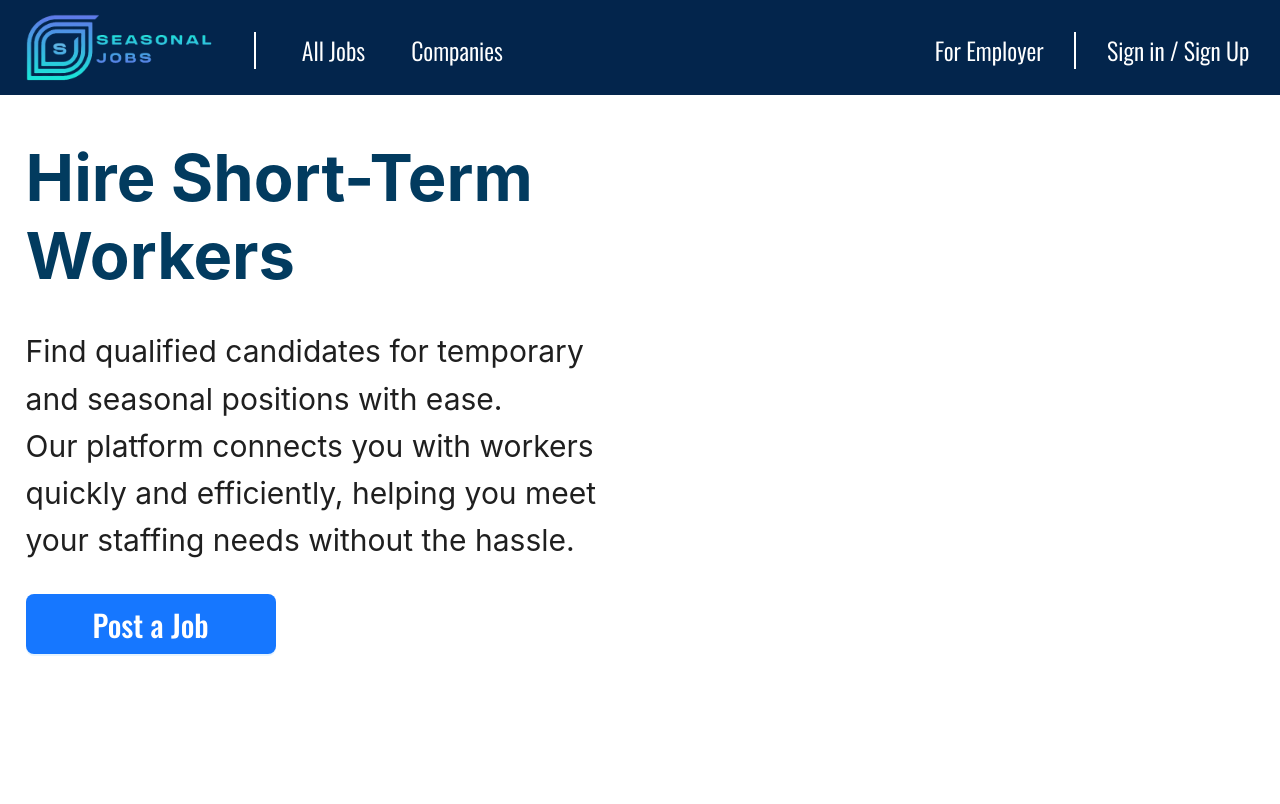
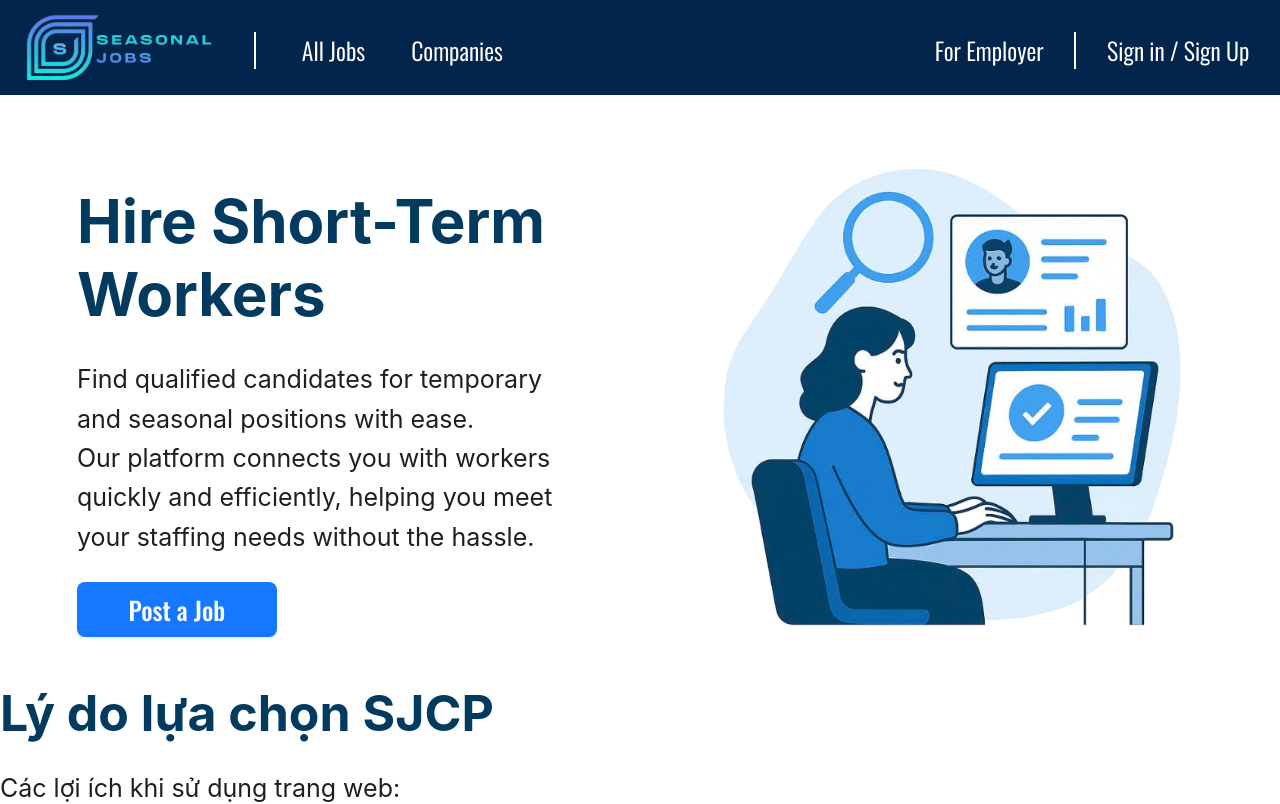
Before and after one commit to ViNguyenThanh/Seasonal_Job_FE, a React (Vite) app: page /employer-home in a window 1280 px wide. Shown: the top 804 px of the page. Built offline with nearby package versions, Linux system fonts and the light colour scheme.

Commit message:
Employer Home not done

```diff
--- a/src/pages/EmployerHome/EmployerHome.css
+++ b/src/pages/EmployerHome/EmployerHome.css
@@ -14,12 +14,25 @@
 }
 
 @media (max-width: 950px) {
-    .employer-home-container{
+  .employer-home-container {
     margin-top: 125px;
   }
 }
 @media (max-width: 650px) {
-    .employer-home-container{
+  .employer-home-container {
     margin-top: 95px;
   }
 }
+
+.employer-home-first-section {
+  display: flex;
+  justify-content: space-around;
+  margin-top: 50px;
+}
+
+.employer-home-image1 {
+  width: 100%;
+  height: 100%;
+  max-width: 500px;
+  max-height: 500px;
+}
--- a/src/pages/EmployerHome/EmployerHome.jsx
+++ b/src/pages/EmployerHome/EmployerHome.jsx
@@ -11,25 +11,45 @@ const EmployerHome = () => {
         <div className='employer-home-whole-container'>
             <Header />
             <div className="employer-home-container">
+
+                <div className="employer-home-first-section">
                     <div>
-                    <Title level={1} style={{ color: '#023b5f', fontSize: '65px', fontWeight: 'bold', marginLeft: '2%' }}>
+                        <Title level={1} style={{ color: '#023b5f', fontSize: '60px', fontWeight: 'bold' }}>
                             Hire Short-Term<br></br>Workers
                         </Title>
-                    <Paragraph style={{ fontSize: '30px', marginLeft: '2%' }}>
+                        <Paragraph style={{ fontSize: '25px' }}>
                             Find qualified candidates for temporary <br></br> and seasonal positions with ease.<br></br>
                             Our platform connects you with workers<br></br> quickly and efficiently, helping you meet<br></br> your staffing needs without the hassle.
                         </Paragraph>
-                    <div style={{ marginLeft: '2%', marginTop: '20px' }}>
+                        <div style={{ marginTop: '20px' }}>
                             <Button
                                 type="primary"
                                 size="large"
-                            style={{ width: '250px', height: '60px', fontSize: '30px', fontWeight: '500', padding: '10px 20px' }}
+                                style={{ width: '200px', height: '55px', fontSize: '25px', fontWeight: '500', padding: '10px 20px' }}
                             >
                                 Post a Job
                             </Button>
                         </div>
                     </div>
+                    <div>
+                        <img
+                            className="employer-home-image1"
+                            src="../assets/Work-On-Computer.png"
+                        />
                     </div>
+                </div>
+
+                <div className="employer-home-second-section">
+                    <Title level={1} style={{ color: '#023b5f', fontSize: '50px', fontWeight: '700' }}>
+                        Lý do lựa chọn SJCP
+                    </Title>
+                    <Paragraph style={{ fontSize: '25px' }}>
+                        Các lợi ích khi sử dụng trang web:
+                    </Paragraph>
+
+                </div>
+            </div>
+            <div style={{ height: '500px' }}></div>
             <Footer />
         </div>
     )
```
Lines whose indentation alone changed are shown as unchanged.
